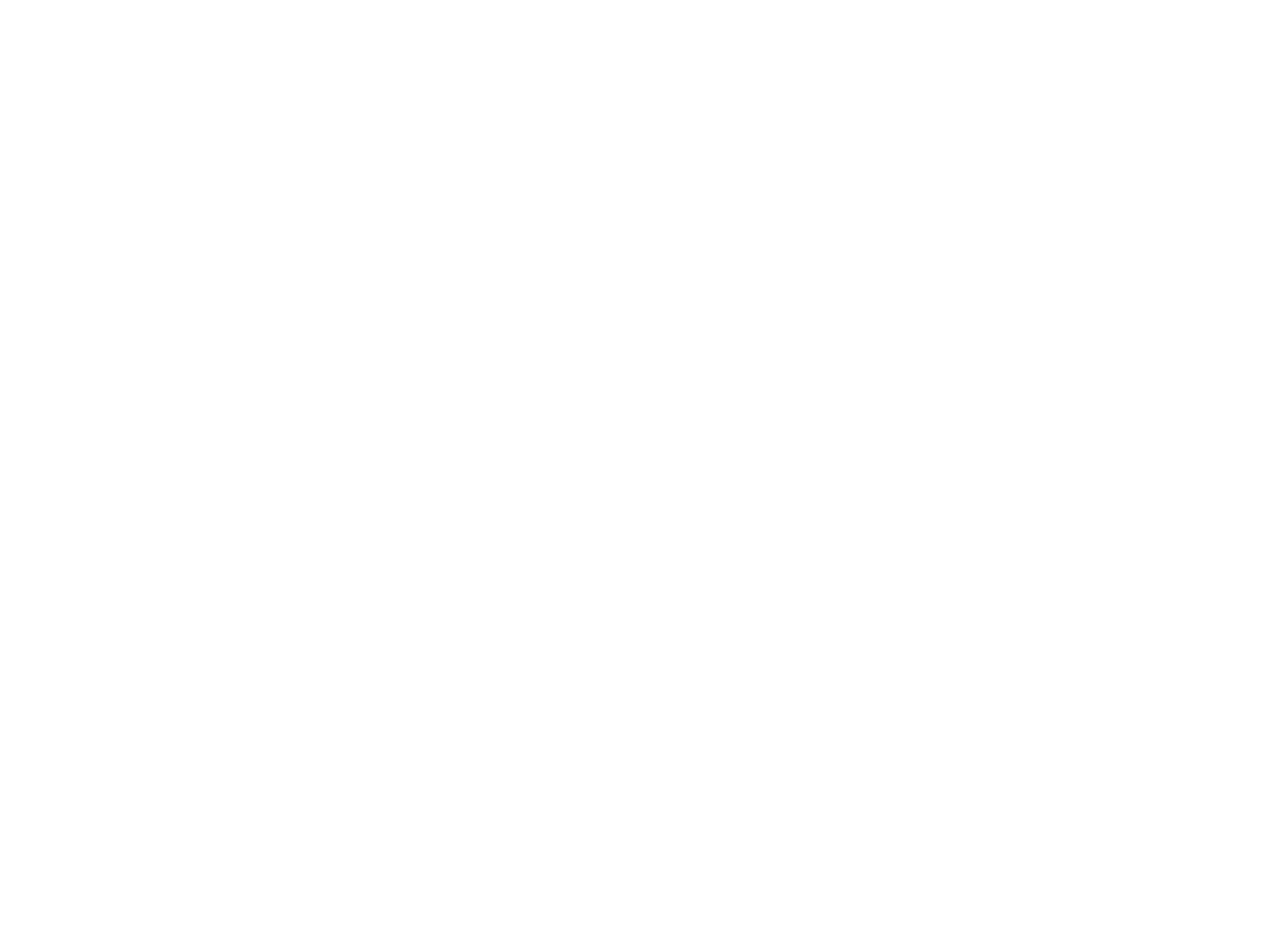
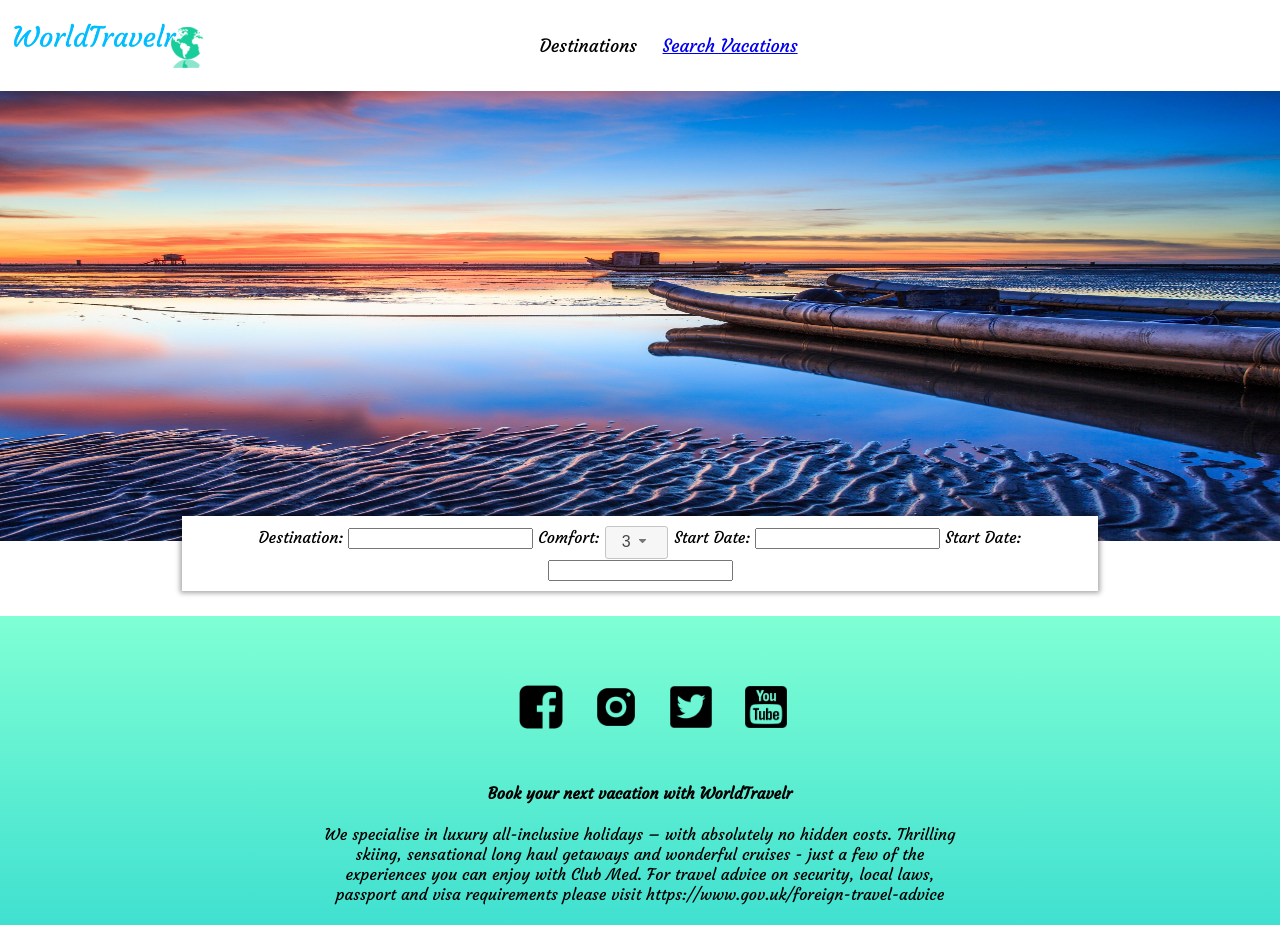
Before and after one commit to dillangajarawala/WorldTravelr, a plain HTML site: page home.html in a window 1280 px wide. Before the commit the page ends 800 px from the top, so only its background shows below. Drawn offline with nearby package versions, Linux system fonts and the light colour scheme.

Commit message:
beginning home page framework - ugly

```diff
--- a/home.html
+++ b/home.html
@@ -2,20 +2,80 @@
 <html lang="en">
     <head>
         <meta charset="utf-8">
+        <meta name="viewport" content="width=device-width,initial-scale=1.0;">
         <title>Home</title>
-        <link type="text/css" rel="stylesheet" href="">
-        <script src="js/jquery-3.4.1.min.js"></script>
+        <link href="https://fonts.googleapis.com/css?family=Courgette|Open+Sans+Condensed:300&display=swap" rel="stylesheet">
+        <link type="text/css" rel="stylesheet" href="styles.css">
+        <link rel="stylesheet" href="jquery-ui-1.12.1/jquery-ui.min.css">
     </head>
 
     <body>
         <header>
             <!-- Nav bar -->
             <nav>
+                <ul>
+                    <li id="logo"><a href="home.html"><img src="images/logo.png"></a></li>
+                    <li>Destinations</li>
+                    <li><a href="home.html">Search Vacations</a></li>
+                </ul>
             </nav>
             <!-- end of nav bar -->
         </header>
-        <!-- footer -->
+        <img class="fill" src="images/home-pic.jpg">
+        <div id="search">
+            <label for="destination">Destination:</label>
+            <input id="destination" type="text">
+            <label for="comfort">Comfort:</label>
+            <select name="comfort" id="comfort">
+                <option value=3 selected>3</option>
+                <option value=4>4</option>
+                <option value=5>5</option>
+            </select>
+            <label for="start-date">Start Date:</label>
+            <input type="text" id="start-date">
+            <label for="end-date">Start Date:</label>
+            <input type="text" id="end-date">
+        </div>
         <footer>
+            <ul>
+                <li><a href="facebook.com"><img class="icon-link" src="images/facebook.png"></a></li>
+                <li><a href="instagram.com"><img class="icon-link" src="images/instagram.png"></a></li>
+                <li><a href="twitter.com"><img class="icon-link" src="images/twitter.png"></a></li>
+                <li><a href="youtube.com"><img class="icon-link" src="images/youtube.png"></a></li>
+            </ul>
+            <div id="footertext">
+                <h4>Book your next vacation with WorldTravelr</h4>
+                <p>We specialise in luxury all-inclusive holidays – with absolutely no hidden costs. Thrilling skiing, sensational long haul getaways and wonderful cruises - just a few of the experiences you can enjoy with Club Med. For travel advice on security, local laws, passport and visa requirements please visit https://www.gov.uk/foreign-travel-advice</p>
+            </div>
         </footer>
+        <script src="js/jquery-3.4.1.min.js"></script>
+        <script src="jquery-ui-1.12.1/jquery-ui.min.js"></script>
+        <script>
+            $(function() {
+              var availableDrinks = [
+                  "Martinique",
+                  "Mauritius",
+                  "Peru",
+                  "Switzerland",
+                  "Singapore",
+                  "Kenya",
+                  "Hawaii"
+              ];
+              $( "#destination" ).autocomplete({
+                source: availableDrinks
+              });
+            });
+          </script>
+          <script>
+              $(function() {
+                  $( "#comfort").selectmenu({ width : 'auto'});
+              });
+          </script>
+          <script>
+                $(function() {
+                    $( "#start-date").datepicker({ dateFormat: "dd/mm/yy" });
+                    $( "#end-date").datepicker({ dateFormat: "dd/mm/yy" });
+                });
+            </script>
     </body>
 </html>
--- /dev/null
+++ b/styles.css
@@ -0,0 +1,100 @@
+html, body {
+    width: 100%;
+    margin: 0px;
+    padding: 0px;
+    overflow-x: hidden;
+}
+
+html {
+    height: 100%;
+}
+
+body {
+    font-family: 'Courgette', cursive;
+    /* font-family: 'Open Sans Condensed', sans-serif; */
+    min-height: 100%;
+}
+
+footer {
+    background-image: linear-gradient(to bottom, aquamarine 0%, turquoise 100%);
+    width: 100%;
+    overflow: hidden;
+}
+
+nav ul li, footer ul li {
+    display: inline-block;
+    padding-right: 10px;
+    padding-left: 10px;
+    vertical-align: middle;
+    /* font-size: 18px; */
+
+}
+
+footer ul {
+    padding-top: 50px;
+    width: 24%;
+    margin-left:auto;
+    margin-right: auto;
+}
+
+nav ul {
+    padding: 0;
+    font-size: 18px;
+}
+
+#logo {
+    padding-right: 25%;
+}
+
+#logo a img {
+    height: 50px;
+}
+
+.fill {
+    display: block;
+    height: 450px;
+    width: 100%;
+    margin: 0;
+    padding: 0;
+    position: relative;
+}
+
+footer h4, footer p {
+    text-align: center;
+}
+
+#footertext {
+    padding-top: 10px;
+    padding-bottom: 5px;
+}
+
+#footertext p {
+    width: 50%;
+    margin-left: auto;
+    margin-right: auto;
+}
+
+.icon-link {
+    height: 50px;
+    width: 50px;
+    transition: 0.5s;
+}
+
+.icon-link:hover {
+    transform: scale(1.25);
+}
+
+#search {
+    margin-right: auto;
+    margin-left: auto;
+    text-align: center;
+    width: 70%;
+    padding: 10px;
+    box-shadow: 0 0 5px 2px rgba(0,0,0,.35);
+    transform: translateY(-25px);
+    background-color: white;
+}
+
+#comfort {
+    width: 30%;
+}
```
